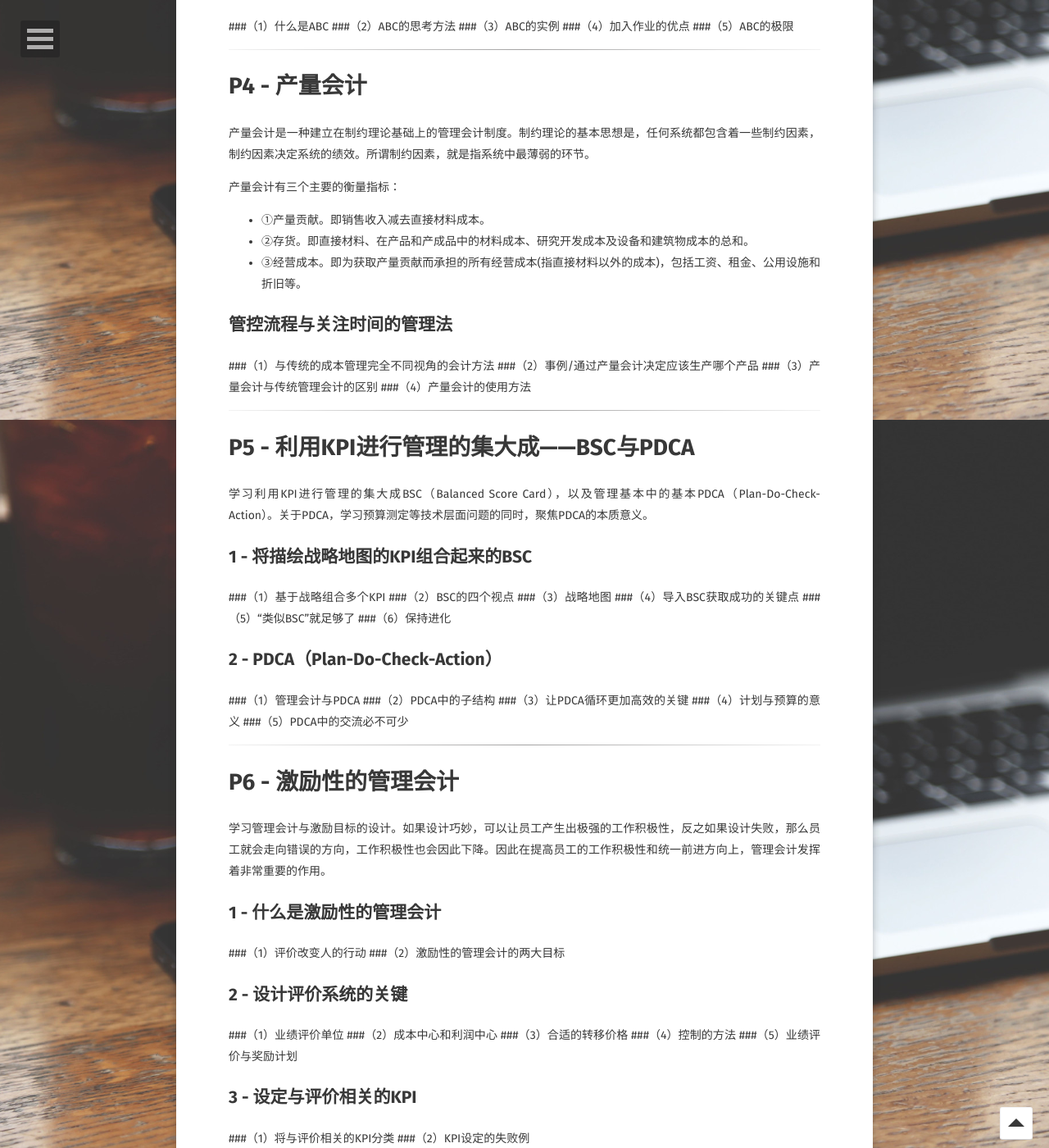
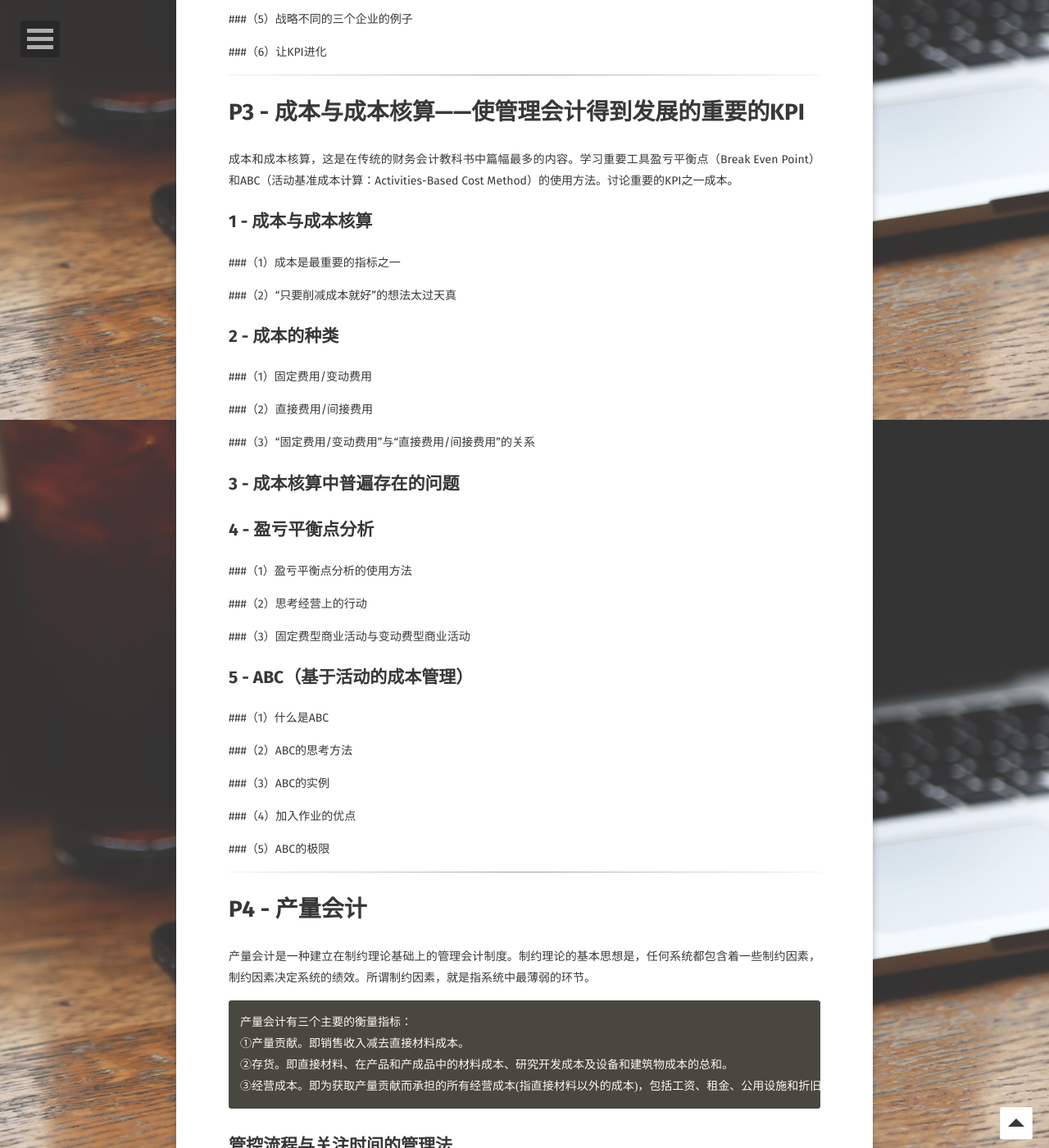
Before and after one commit to bossguloi/bossguloi.github.io, a Jekyll site: the page built from _posts/2019-08-16-mab-management-account.md, in a window 1280 px wide and 1400 px high, scrolled down 3088 px. Shown: the whole window at 82% size. Built offline with Jekyll 4.4.1, drawn with Linux system fonts in a browser that asks for light colours; some web fonts are replaced; some of the changed text lies outside the part shown.

Commit message:
posts - 经营战略、管理会计

````diff
--- a/_posts/2019-08-15-mab-management-account.md
+++ b/_posts/2019-08-16-mab-management-account.md
@@ -1,8 +1,8 @@
 ---
 layout: post
 title:  "管理会计"
-date:   2019-08-15
-excerpt: "在企业经营中为了取胜的策略"
+date:   2019-08-16
+excerpt: "根据战略决定用于检测的指标"
 tag:
 - post
 - mba
@@ -46,19 +46,31 @@ comments: false
 合理地应用管理会计在提高组织生产效率上的效果。关键在于认识到，管理会计并不是束缚员工的东西，而是释放员工潜力的东西。
 
 ## 1 - 管理会计的基本
+
 ###（1）会计分为管理会计和财务会计
+
 ###（2）首先是“可视化”
+
 ###（3）通过各种概念和工具来提高企业价值
+
 ###（4）管理会计对任何人来说都是非常方便的工具
 
+
 ## 2 - 企业的战略与管理会计
+
 ###（1）企业的目标是什么
+
 ###（2）设定商业活动是否按照战略计划进行
+
 ###（3）用管理会计和领导能力来支撑战略
 
+
 ## 3 - 灵活性极强的管理会计
+
 ###（1）想要应用管理会计，创造性必不可少
+
 ###（2）不要过分重视数字
+
 
 ---
 
@@ -67,30 +79,52 @@ comments: false
 聚焦KPI，利用KPI进行管理的有效性。对于不同的企业，需要关注的KPI也不同。分析KPI时应该注意到特定的财务报表上的数字和财务指标（财务数字的比率）。
 
 ## 1 - 好的KPI从战略开始
+
 ###（1）根据战略设定KPI
+
 ###（2）KPI具有创造性
 
+
 ## 2 - 更加有效地利用KPI
+
 ###（1）KPI的相关注意点
+
 ###（2）思考公开范围
 
+
 ## 3 - 被众多企业的KPI采用的财务指标
+
 ###（1）在财务报表中比较常用做KPI的指标
+
 ###（2）表示综合力的指标
+
 ###（3）表示收益性的指标
+
 ###（4）表示效率性的指标
+
 ###（5）表示安全性的指标
+
 ###（6）表示成长性的指标
+
 ###（7）财务报表之外经常使用的KPI
+
 ###（8）关于成本
 
+
 ## 4 - 典型的KPI组合
+
 ###（1）组织内位置与KPI的关系
+
 ###（2）战略与需要关注的KPI之间的关系
+
 ###（3）行业的经济性与需要关注的KPI之间的关系
+
 ###（4）成长阶段与需要关注的KPI之间的关系
+
 ###（5）战略不同的三个企业的例子
+
 ###（6）让KPI进化
+
 
 ---
 
@@ -99,27 +133,45 @@ comments: false
 成本和成本核算，这是在传统的财务会计教科书中篇幅最多的内容。学习重要工具盈亏平衡点（Break Even Point）和ABC（活动基准成本计算：Activities-Based Cost Method）的使用方法。讨论重要的KPI之一成本。
 
 ## 1 - 成本与成本核算
+
 ###（1）成本是最重要的指标之一
+
 ###（2）“只要削减成本就好”的想法太过天真
 
+
 ## 2 - 成本的种类
+
 ###（1）固定费用/变动费用
+
 ###（2）直接费用/间接费用
+
 ###（3）“固定费用/变动费用”与“直接费用/间接费用”的关系
+
 
 ## 3 - 成本核算中普遍存在的问题
 
+
 ## 4 - 盈亏平衡点分析
+
 ###（1）盈亏平衡点分析的使用方法
+
 ###（2）思考经营上的行动
+
 ###（3）固定费型商业活动与变动费型商业活动
 
+
 ## 5 - ABC（基于活动的成本管理）
+
 ###（1）什么是ABC
+
 ###（2）ABC的思考方法
+
 ###（3）ABC的实例
+
 ###（4）加入作业的优点
+
 ###（5）ABC的极限
+
 
 ---
 
@@ -127,16 +179,23 @@ comments: false
 
 产量会计是一种建立在制约理论基础上的管理会计制度。制约理论的基本思想是，任何系统都包含着一些制约因素，制约因素决定系统的绩效。所谓制约因素，就是指系统中最薄弱的环节。
 
+```
 产量会计有三个主要的衡量指标：
-* ①产量贡献。即销售收入减去直接材料成本。
-* ②存货。即直接材料、在产品和产成品中的材料成本、研究开发成本及设备和建筑物成本的总和。
-* ③经营成本。即为获取产量贡献而承担的所有经营成本(指直接材料以外的成本)，包括工资、租金、公用设施和折旧等。
+①产量贡献。即销售收入减去直接材料成本。
+②存货。即直接材料、在产品和产成品中的材料成本、研究开发成本及设备和建筑物成本的总和。
+③经营成本。即为获取产量贡献而承担的所有经营成本(指直接材料以外的成本)，包括工资、租金、公用设施和折旧等。
+```
 
 ## 管控流程与关注时间的管理法
+
 ###（1）与传统的成本管理完全不同视角的会计方法
+
 ###（2）事例/通过产量会计决定应该生产哪个产品
+
 ###（3）产量会计与传统管理会计的区别
+
 ###（4）产量会计的使用方法
+
 
 ---
 
@@ -145,19 +204,32 @@ comments: false
 学习利用KPI进行管理的集大成BSC（Balanced Score Card），以及管理基本中的基本PDCA（Plan-Do-Check-Action）。关于PDCA，学习预算测定等技术层面问题的同时，聚焦PDCA的本质意义。
 
 ## 1 - 将描绘战略地图的KPI组合起来的BSC
+
 ###（1）基于战略组合多个KPI
+
 ###（2）BSC的四个视点
+
 ###（3）战略地图
+
 ###（4）导入BSC获取成功的关键点
+
 ###（5）“类似BSC”就足够了
+
 ###（6）保持进化
 
+
 ## 2 - PDCA（Plan-Do-Check-Action）
+
 ###（1）管理会计与PDCA
+
 ###（2）PDCA中的子结构
+
 ###（3）让PDCA循环更加高效的关键
+
 ###（4）计划与预算的意义
+
 ###（5）PDCA中的交流必不可少
+
 
 ---
 
@@ -166,24 +238,40 @@ comments: false
 学习管理会计与激励目标的设计。如果设计巧妙，可以让员工产生出极强的工作积极性，反之如果设计失败，那么员工就会走向错误的方向，工作积极性也会因此下降。因此在提高员工的工作积极性和统一前进方向上，管理会计发挥着非常重要的作用。
 
 ## 1 - 什么是激励性的管理会计
+
 ###（1）评价改变人的行动
+
 ###（2）激励性的管理会计的两大目标
 
+
 ## 2 - 设计评价系统的关键
+
 ###（1）业绩评价单位
+
 ###（2）成本中心和利润中心
+
 ###（3）合适的转移价格
+
 ###（4）控制的方法
+
 ###（5）业绩评价与奖励计划
 
+
 ## 3 - 设定与评价相关的KPI
+
 ###（1）将与评价相关的KPI分类
+
 ###（2）KPI设定的失败例
 
+
 # 补充
+
 ###（1）产品原价与期间原价
+
 ###（2）直接原价计算和全部原价计算
+
 ###（3）EVA
+
 
 ---
 
````
Also changed, not shown: _posts/2019-08-15-mab-management-strategy.md (+1 -0 lines).
